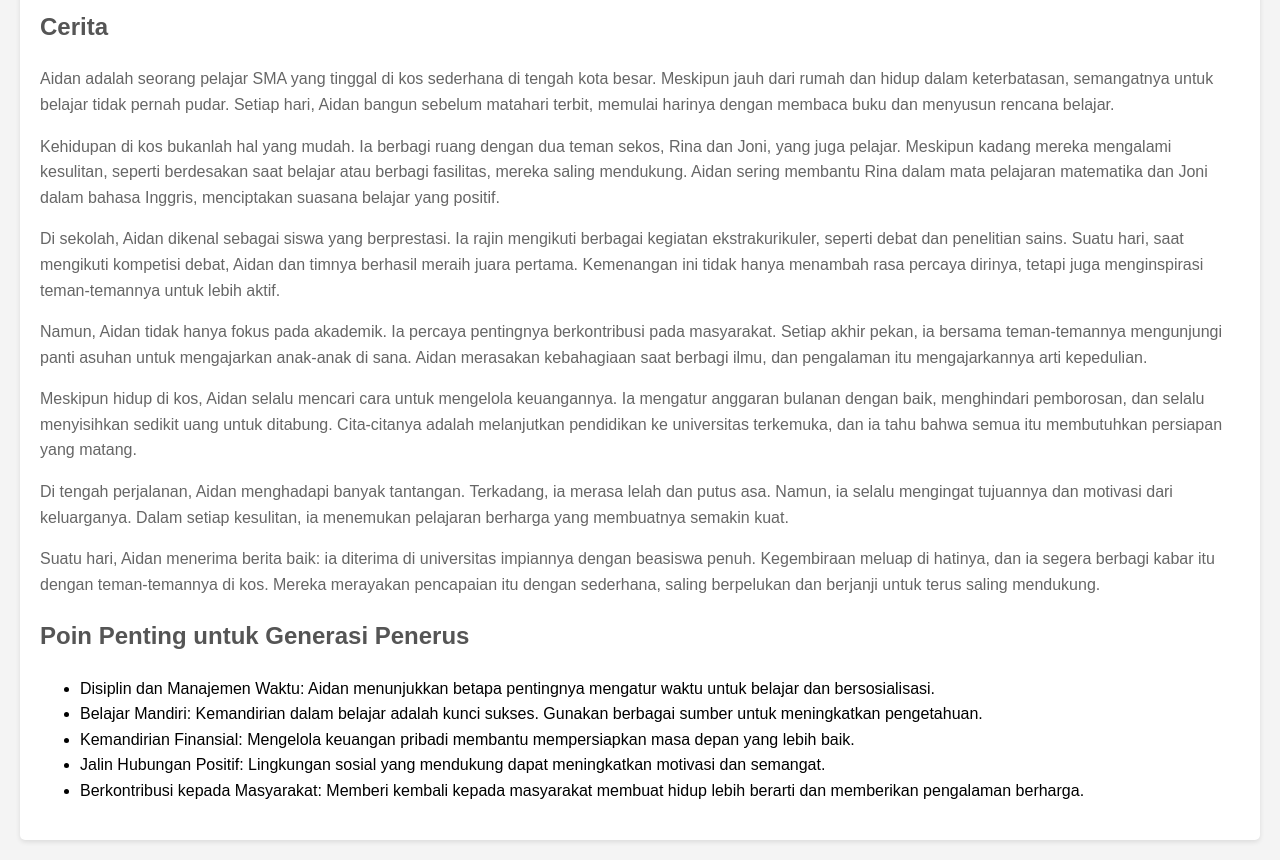
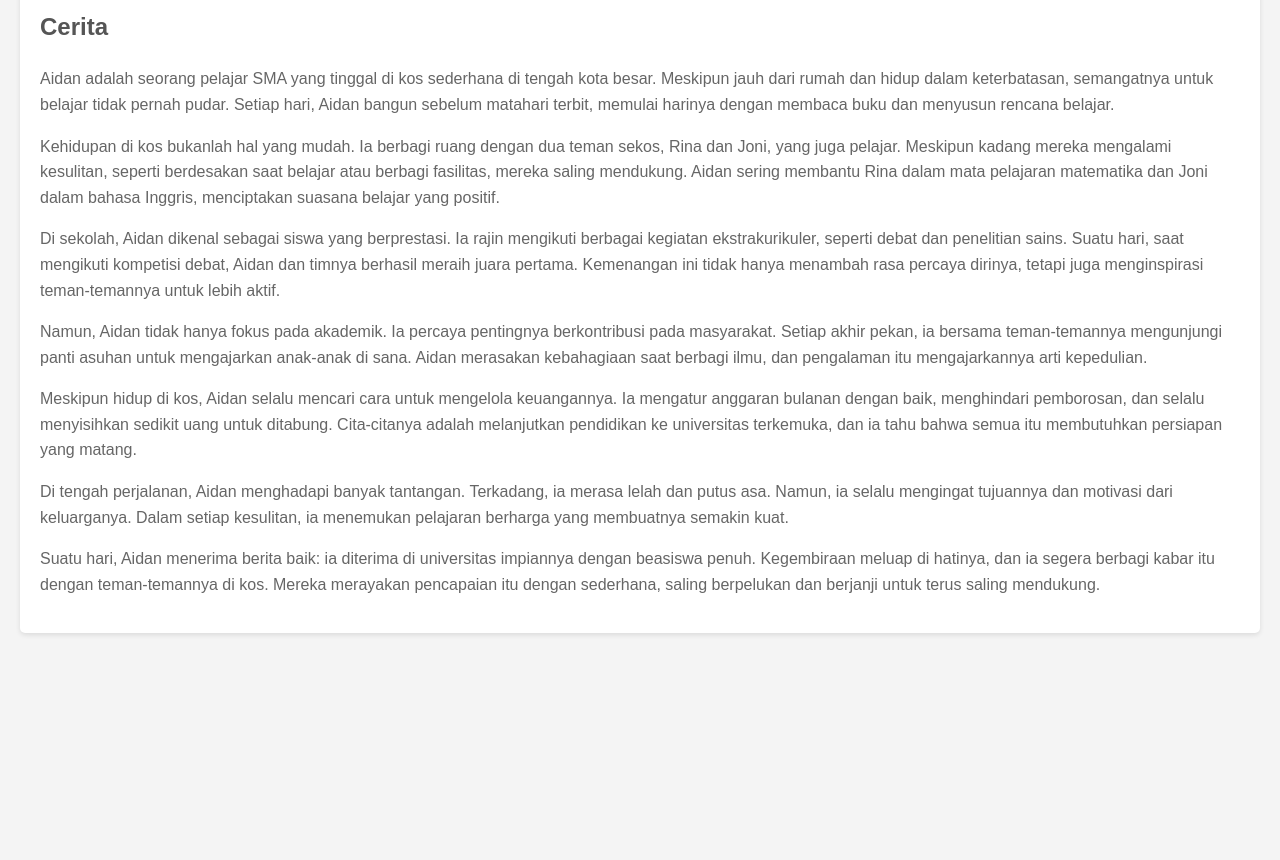
Before and after one commit to Bayugianto/Perjalanan-menuju-cita-cita, a plain HTML site: page index.html in a window 1280 px wide. Shown: the part 126-986 px from the top of the page. After the commit the page ends 800 px from the top, so only its background shows below. Drawn offline with Linux system fonts and the light colour scheme.

Commit message:
Update index.html

```diff
--- a/index.html
+++ b/index.html
@@ -56,14 +56,7 @@
         Suatu hari, Aidan menerima berita baik: ia diterima di universitas impiannya dengan beasiswa penuh. Kegembiraan meluap di hatinya, dan ia segera berbagi kabar itu dengan teman-temannya di kos. Mereka merayakan pencapaian itu dengan sederhana, saling berpelukan dan berjanji untuk terus saling mendukung.
     </p>
 
-    <h2>Poin Penting untuk Generasi Penerus</h2>
-    <ul>
-        <li>Disiplin dan Manajemen Waktu: Aidan menunjukkan betapa pentingnya mengatur waktu untuk belajar dan bersosialisasi.</li>
-        <li>Belajar Mandiri: Kemandirian dalam belajar adalah kunci sukses. Gunakan berbagai sumber untuk meningkatkan pengetahuan.</li>
-        <li>Kemandirian Finansial: Mengelola keuangan pribadi membantu mempersiapkan masa depan yang lebih baik.</li>
-        <li>Jalin Hubungan Positif: Lingkungan sosial yang mendukung dapat meningkatkan motivasi dan semangat.</li>
-        <li>Berkontribusi kepada Masyarakat: Memberi kembali kepada masyarakat membuat hidup lebih berarti dan memberikan pengalaman berharga.</li>
-    </ul>
+
 </div>
 
 </body>
```
